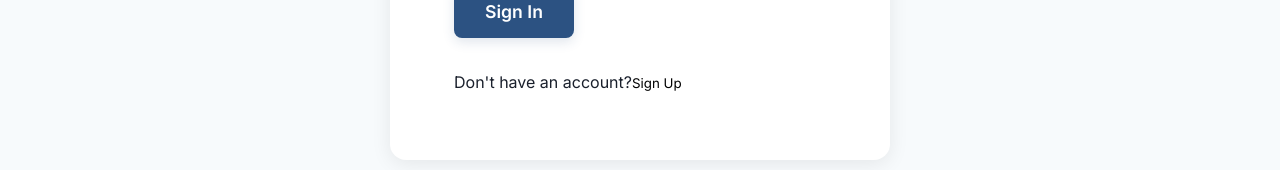
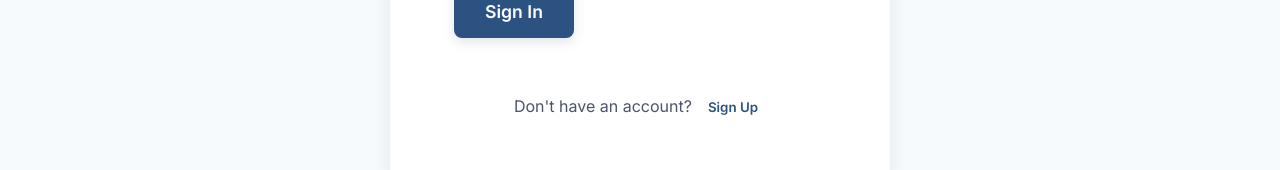
Before and after one commit to ngolshahi/hearing-aid-platform, a React (Vite) app in the folder frontend/: page /login in a window 1280 px wide. Shown: the part 616-786 px from the top of the page. Built offline with nearby package versions, Linux system fonts and the light colour scheme; no server answers; what microsoft-cognitiveservices-speech-sdk would draw is missing.

Commit message:
Styling issues with 'Dont have an account? Sign up' fixed

```diff
--- a/frontend/src/styles/LoginPage.css
+++ b/frontend/src/styles/LoginPage.css
@@ -157,6 +157,35 @@
   text-decoration: underline;
 }
 
+.auth-switch {
+  text-align: center;
+  margin-top: 1.5rem;
+}
+
+.auth-switch p {
+  color: #4a5568;
+  display: flex;
+  align-items: center;
+  justify-content: center;
+  gap: 0.5rem;
+}
+
+.auth-switch button {
+  background: none;
+  border: none;
+  color: #2c5282;
+  font-weight: 600;
+  cursor: pointer;
+  padding: 0.25rem 0.5rem;
+  border-radius: 4px;
+  transition: background-color 0.2s ease;
+}
+
+.auth-switch button:hover {
+  background-color: rgba(44, 82, 130, 0.1);
+  text-decoration: underline;
+}
+
 .auth-image {
   display: none;
 }
```
